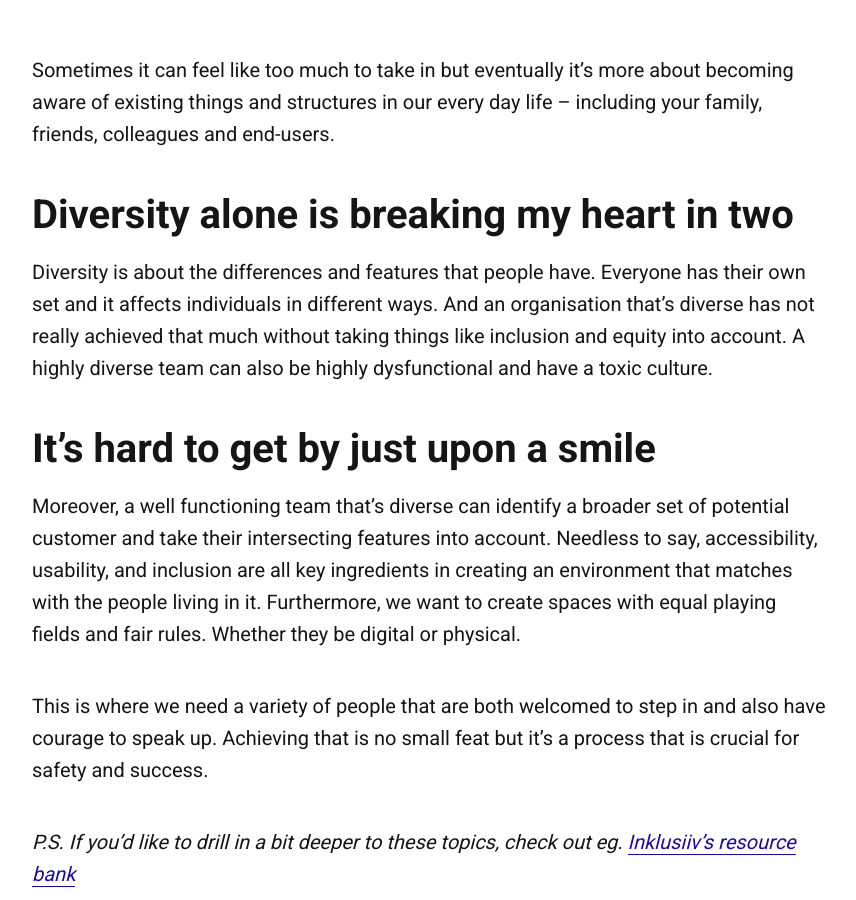
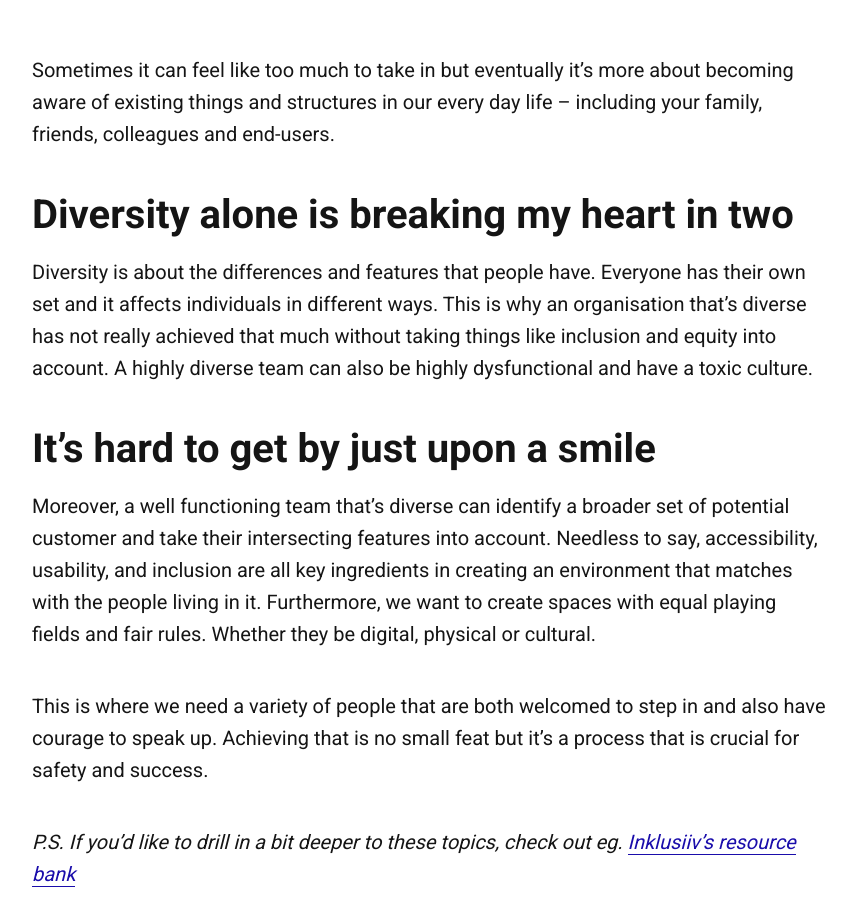
Before and after one commit to jesseu/jesseu.github.io, a Jekyll site: the page built from _posts/2022-04-29-diversity-dimensions.md, in a window 1280 px wide and 900 px high, scrolled down 1343 px. Shown: the whole window, without its empty margins (128-984 px from the left). Built offline with Jekyll 4.4.1, drawn with Linux system fonts in a browser that asks for light colours.

Commit message:
Update 2022-04-29-diversity-dimensions.md

```diff
--- a/_posts/2022-04-29-diversity-dimensions.md
+++ b/_posts/2022-04-29-diversity-dimensions.md
@@ -23,11 +23,11 @@ Sometimes it can feel like too much to take in but eventually it’s more about
 
 ## Diversity alone is breaking my heart in two
 
-Diversity is about the differences and features that people have. Everyone has their own set and it affects individuals in different ways. And an organisation that’s diverse has not really achieved that much without taking things like inclusion and equity into account. A highly diverse team can also be highly dysfunctional and have a toxic culture.
+Diversity is about the differences and features that people have. Everyone has their own set and it affects individuals in different ways. This is why an organisation that’s diverse has not really achieved that much without taking things like inclusion and equity into account. A highly diverse team can also be highly dysfunctional and have a toxic culture.
 
 ## It's hard to get by just upon a smile
 
-Moreover, a well functioning team that’s diverse can identify a broader set of potential customer and take their intersecting features into account. Needless to say, accessibility, usability, and inclusion are all key ingredients in creating an environment that matches with the people living in it. Furthermore, we want to create spaces with equal playing fields and fair rules. Whether they be digital or physical.
+Moreover, a well functioning team that’s diverse can identify a broader set of potential customer and take their intersecting features into account. Needless to say, accessibility, usability, and inclusion are all key ingredients in creating an environment that matches with the people living in it. Furthermore, we want to create spaces with equal playing fields and fair rules. Whether they be digital, physical or cultural.
 
 This is where we need a variety of people that are both welcomed to step in and also have courage to speak up. Achieving that is no small feat but it’s a process that is crucial for safety and success.
 
```
